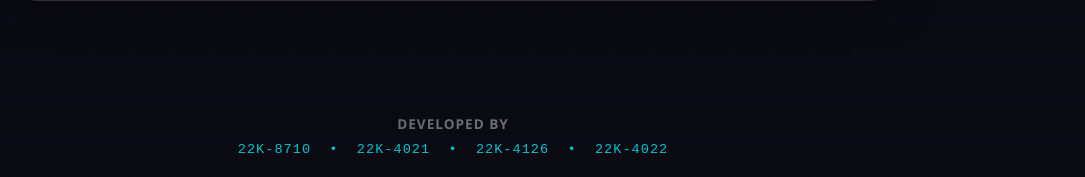
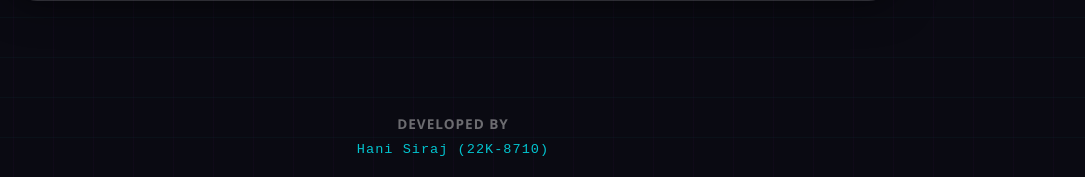
Before and after one commit to HaniSiraj/image-matching-flask, a Flask app: page / in a window 1280 px wide. Shown: the part 623-800 px from the top of the page, without its empty margins (187-1272 px from the left). Run offline with Flask 3, Linux system fonts and the light colour scheme.

Commit message:
Update footer to display developer information
Modify the 'templates/index.html' file to change the footer content from multiple roll numbers to "Hani Siraj (22K-8710)".

Replit-Commit-Author: Agent
Replit-Commit-Session-Id: a7b34942-a858-4480-b341-ea5b5d9a154c
Replit-Commit-Checkpoint-Type: full_checkpoint
Replit-Commit-Event-Id: f1514eca-746d-4615-9d0e-b6091a124dd2
Replit-Commit-Screenshot-Url: https://storage.googleapis.com/screenshot-production-us-central1/692f8264-d430-44da-a4ef-beadcd4b7f2f/a7b34942-a858-4480-b341-ea5b5d9a154c/SvOJh76
Replit-Helium-Checkpoint-Created: true

```diff
--- a/templates/index.html
+++ b/templates/index.html
@@ -300,7 +300,7 @@
 
     <div class="footer">
         <span class="dev-title">Developed By</span>
-        <span class="members">22K-8710 &nbsp;•&nbsp; 22K-4021 &nbsp;•&nbsp; 22K-4126 &nbsp;•&nbsp; 22K-4022</span>
+        <span class="members">Hani Siraj (22K-8710)</span>
     </div>
 
     <script>
```
